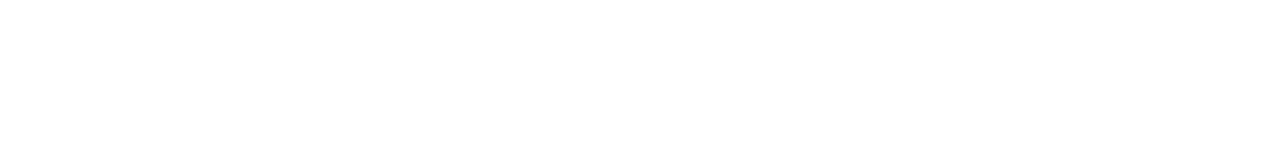
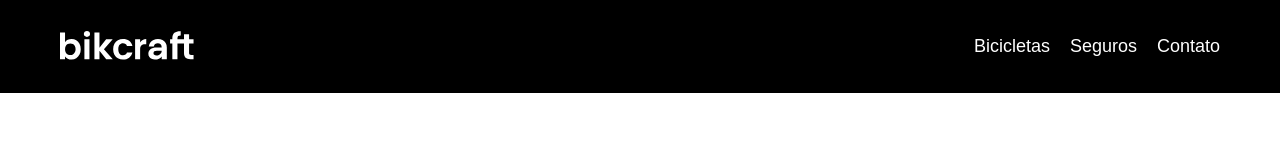
Before and after one commit to paulo4g/bikcraft, a plain HTML site: page index.html in a window 1280 px wide. Drawn offline with Linux system fonts and the light colour scheme.

Commit message:
estilizando header e menu - parte 1

```diff
--- a/css/style.css
+++ b/css/style.css
@@ -0,0 +1,41 @@
+
+body {
+  font-family: Arial, Helvetica, sans-serif;
+  margin: 0;
+}
+ul{
+  margin:0px;
+  padding: 0px;
+  list-style: none;
+}
+
+a {
+  text-decoration: none;
+}
+
+.header-br {
+  background-color: #000;
+}
+
+.header {
+  display: flex;
+  justify-content: space-between;
+  align-items: center;
+  padding: 20px;
+  box-sizing: border-box;
+  max-width: 1200px;
+  margin-left: auto;
+  margin-right: auto
+}
+
+.header-menu  {
+  display: flex;
+  gap: 20px;
+}
+
+.header-menu a {
+  padding: 16px 0;
+  display: inline-block;
+  color: #fff;
+  font-size: 18px;
+  }
--- a/index.html
+++ b/index.html
@@ -1,15 +1,31 @@
 <!DOCTYPE html>
 <html lang="pt-br">
-<head>
-  <meta charset="UTF-8">
-  <meta http-equiv="X-UA-Compatible" content="IE=edge">
-  <meta name="viewport" content="width=device-width, initial-scale=1.0">
-  <meta name="description" content="Bicicletas elétricas de alta precisão e qualidade,
-  feitas sob medida. para o cliente. Explore o mundo na sua velocidade com a Bikcraft.">
-  <link rel="stylesheet" href="./css/style.css">
-  <title>Bikcraft - Bicicletas elétricas</title>
-</head>
-<body>
-
-</body>
+  <head>
+    <meta charset="UTF-8" />
+    <meta http-equiv="X-UA-Compatible" content="IE=edge" />
+    <meta name="viewport" content="width=device-width, initial-scale=1.0" />
+    <meta
+      name="description"
+      content="Bicicletas elétricas de alta precisão e qualidade,
+  feitas sob medida. para o cliente. Explore o mundo na sua velocidade com a Bikcraft."
+    />
+    <link rel="stylesheet" href="./css/style.css" />
+    <title>Bikcraft - Bicicletas elétricas</title>
+  </head>
+  <body>
+    <header class="header-br">
+      <div class="header">
+        <a href="./">
+          <img src="./img/bikcraft.svg" alt="Bikcraft" />
+        </a>
+        <nav aria-label="primaria">
+          <ul class="header-menu">
+            <li><a href="./bicicletas.html">Bicicletas</a></li>
+            <li><a href="./seguros.html">Seguros</a></li>
+            <li><a href="./contato.html">Contato</a></li>
+          </ul>
+        </nav>
+      </div>
+    </header>
+  </body>
 </html>
```
